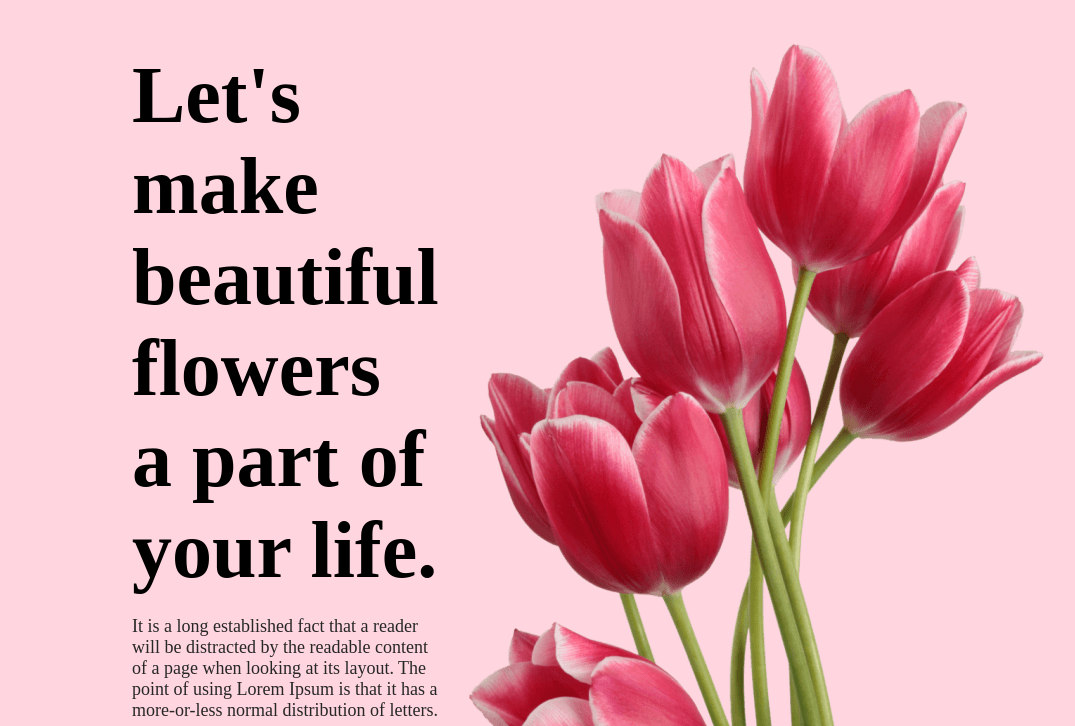
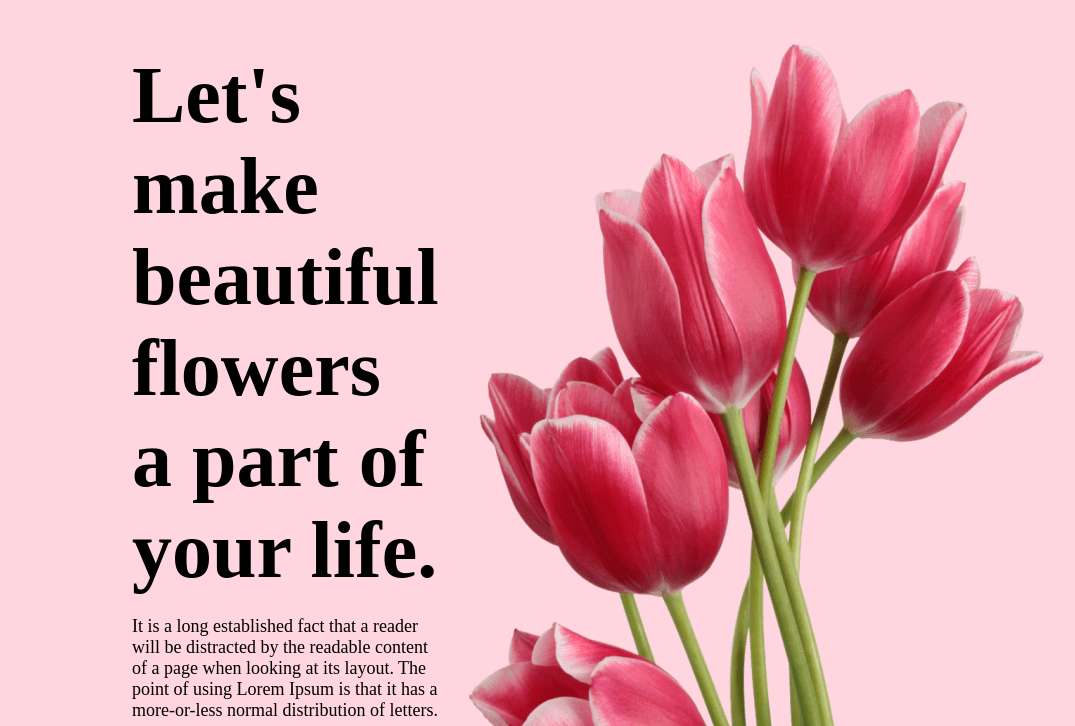
Before and after one commit to hunterweb-yas/1st-assignment, a plain HTML site: page index.html in a window 1280 px wide. Shown: the part 74-800 px from the top of the page, without its empty margins (118-1193 px from the left). Drawn offline with Linux system fonts and the light colour scheme.

Commit message:
project complete

```diff
--- a/styles/style.css
+++ b/styles/style.css
@@ -14,7 +14,7 @@ a {
 }
 
 p {
-    color: #272727;
+    /* color: #272727; */
     font-size: 18px;
 
 }
```
